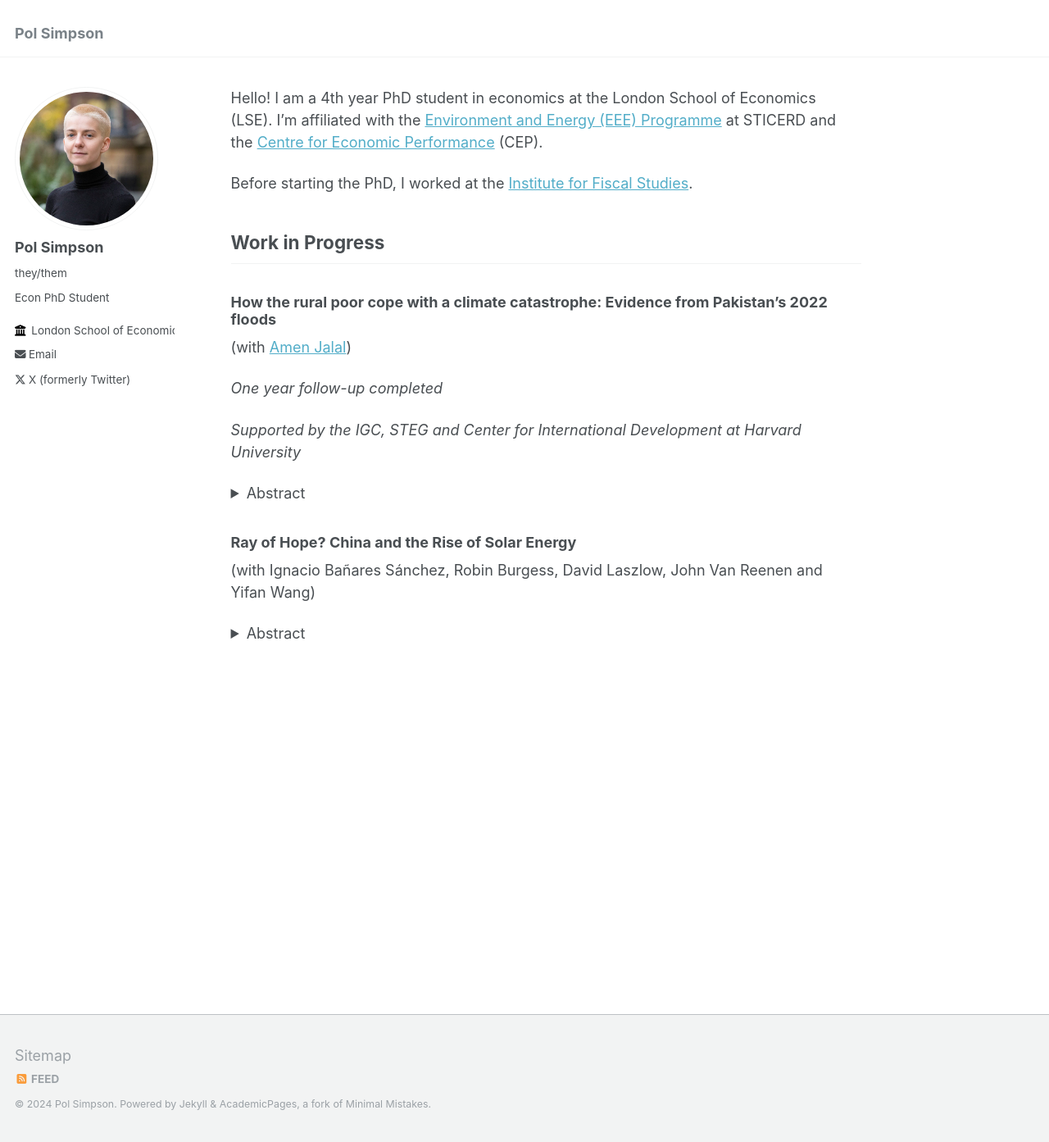
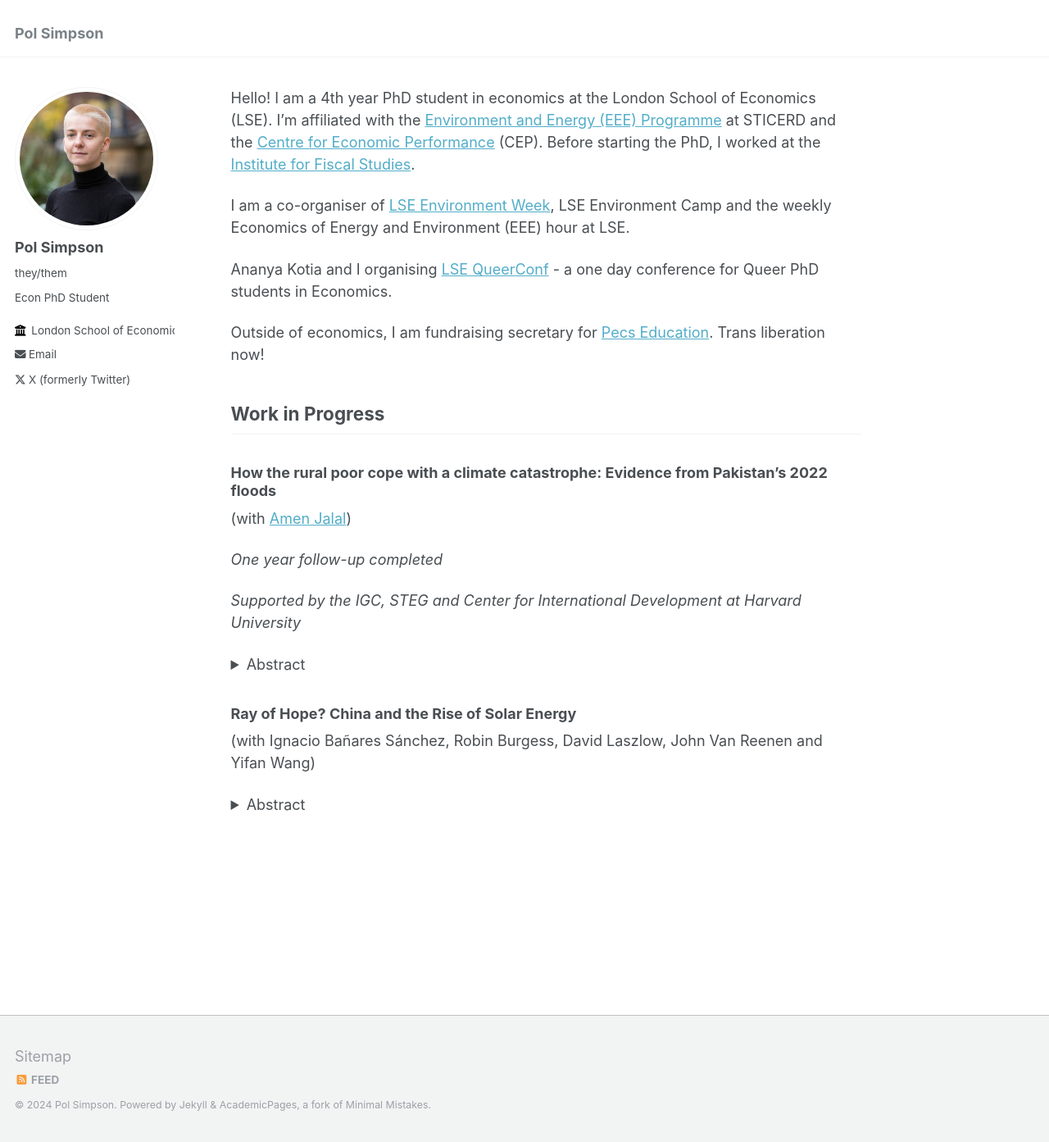
Before and after one commit to polsimpson/polsimpson.github.io, a Jekyll site: the page built from _pages/about.md, in a window 1280 px wide and 1393 px high. Shown: the whole window at 82% size. Built offline with Jekyll 4.4.1, drawn with Linux system fonts in a browser that asks for light colours.

Commit message:
Update about.md

```diff
--- a/_pages/about.md
+++ b/_pages/about.md
@@ -7,9 +7,13 @@ redirect_from:
   - /about.html
 ---
 
-Hello! I am a 4th year PhD student in economics at the London School of Economics (LSE). I'm affiliated with the [Environment and Energy (EEE) Programme](https://sticerd.lse.ac.uk/_new/our-work/economics-of-environment-and-energy/) at STICERD and the [Centre for Economic Performance](https://cep.lse.ac.uk/_new/people/person.asp?id=11236#:~:text=Pol%20Simpson%20is%20a%20PhD,the%20Institute%20for%20Fiscal%20Studies.) (CEP).
+Hello! I am a 4th year PhD student in economics at the London School of Economics (LSE). I'm affiliated with the [Environment and Energy (EEE) Programme](https://sticerd.lse.ac.uk/_new/our-work/economics-of-environment-and-energy/) at STICERD and the [Centre for Economic Performance](https://cep.lse.ac.uk/_new/people/person.asp?id=11236#:~:text=Pol%20Simpson%20is%20a%20PhD,the%20Institute%20for%20Fiscal%20Studies.) (CEP). Before starting the PhD, I worked at the [Institute for Fiscal Studies](https://ifs.org.uk).
 
-Before starting the PhD, I worked at the [Institute for Fiscal Studies](https://ifs.org.uk).
+I am a co-organiser of [LSE Environment Week](https://www.lse-environment-week.com), LSE Environment Camp and the weekly Economics of Energy and Environment (EEE) hour at LSE.
+
+Ananya Kotia and I organising [LSE QueerConf](https://www.lsequeerconf.com) - a one day conference for Queer PhD students in Economics.
+
+Outside of economics, I am fundraising secretary for [Pecs Education](https://pecseducation.com). Trans liberation now!
 
 ## Work in Progress
 
```
